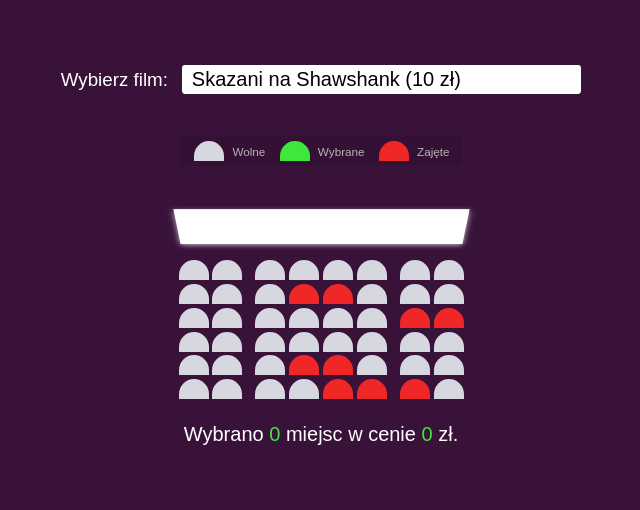
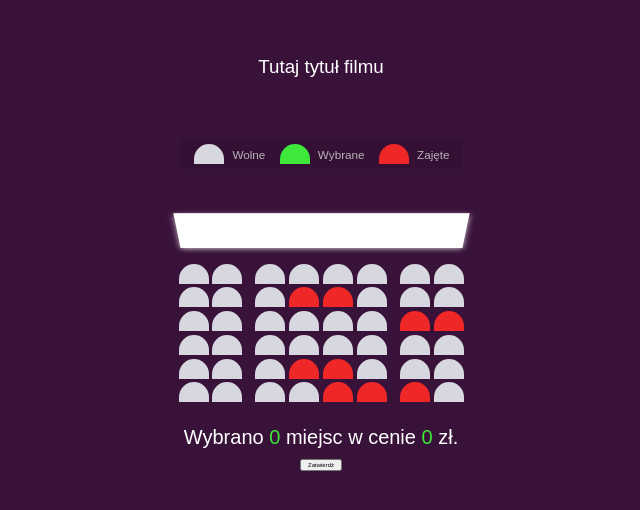
Before and after one commit to oliwiaglodek/KINO, a plain HTML site: page rezerwacja.html in a window 1280 px wide. Shown: the part 160-670 px from the top of the page, without its empty margins (319-959 px from the left). Drawn offline with Linux system fonts and the light colour scheme.

Commit message:
Update rezerwacja.html
W merge zrobił się konflikt. Nie umiałem go rozwiązać i za bardzo miaem czas to po prsotu podmieniłem pliki

```diff
--- a/rezerwacja.html
+++ b/rezerwacja.html
@@ -11,13 +11,7 @@
   </head>
   <body>
     <div class="movie-container">
-      <label>Wybierz film:</label>
-      <select id="movie">
-        <option value="10">Skazani na Shawshank (10 zł)</option>
-        <option value="12">The Terminator (12 zł)</option>
-        <option value="8">Don't Worry Darling (8 zł)</option>
-        <option value="9">The Lord of the Rings: The two tower (9 zł)</option>
-      </select>
+      <p>Tutaj tytuł filmu</p>
     </div>
 
     <ul class="showcase">
@@ -109,6 +103,8 @@
       Wybrano <span id="count">0</span> miejsc w cenie
       <span id="total">0</span> zł.
     </p>
+    <br>
+    <button class="button" type-"submit">Zatwierdź</button>
     <script src="script.js"></script>
   </body>
 </html>
```
